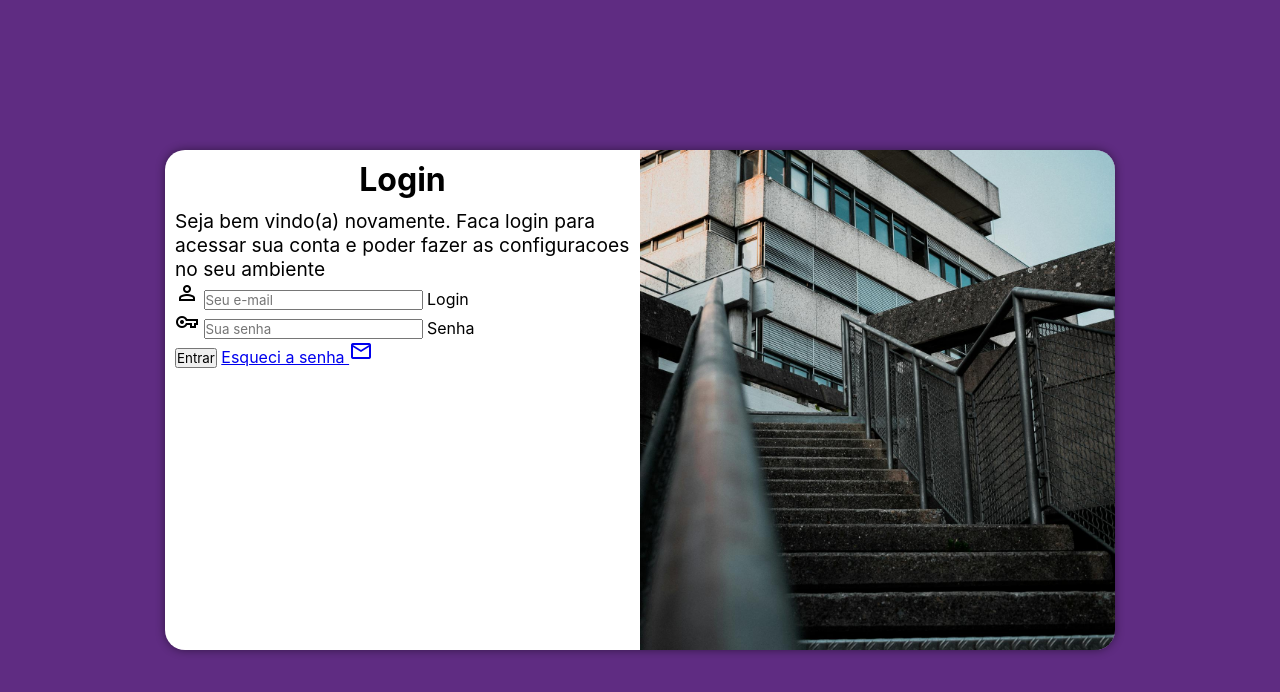
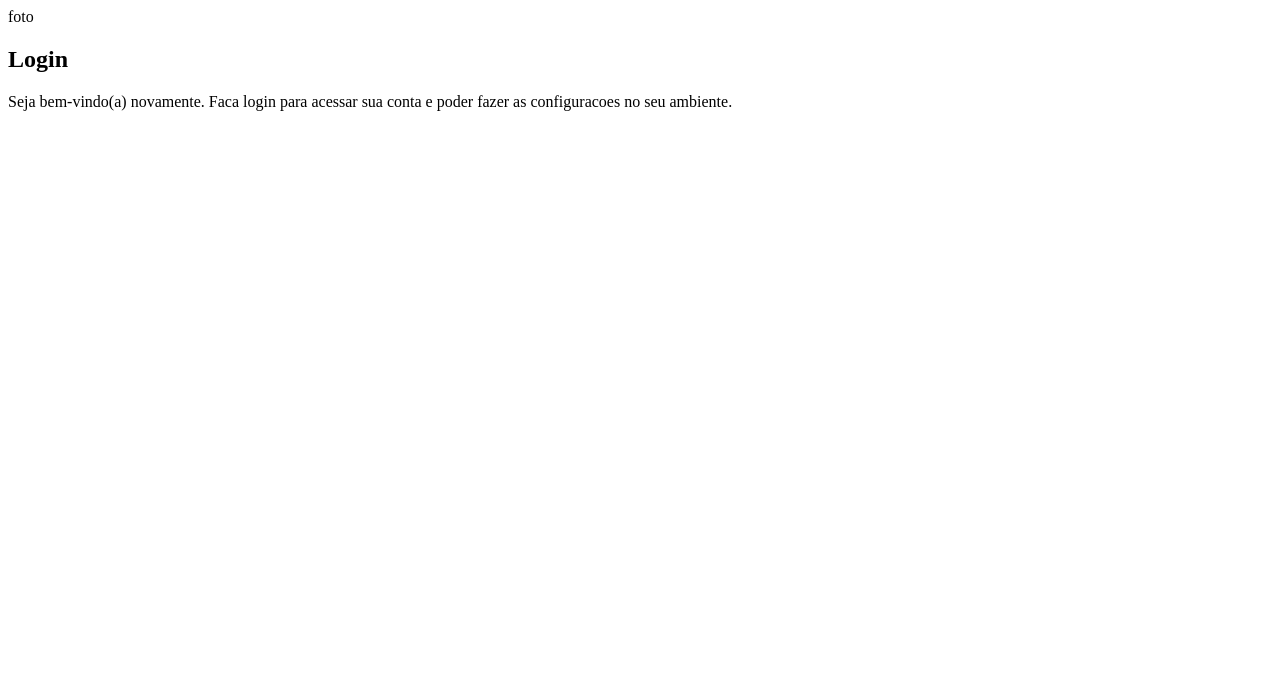
Before and after one commit to Prismount/projeto-login, a plain HTML site: page index.html in a window 1280 px wide. Drawn offline with nearby package versions, Linux system fonts and the light colour scheme.

Commit message:
refazendo estrutura do projeto

```diff
--- a/estilos/media-query.css
+++ /dev/null
@@ -1,45 +0,0 @@
-@charset "UTF-8";
-
-@media screen and (min-width: 768px) and (max-width: 992px){
-
-    section#login {
-        width: 90vw;
-    }
-
-    section#login > div#imagem {
-        float: left;
-        width: 30vw;
-        height: 100%;
-    }
-
-    section#login > div#formulario  {
-        float: right;
-        width: 65%;
-    }
-
-}
-
-@media screen and (min-width: 992px) {
-    section#login {
-        width: 950px;
-    }
-
-    section#login > div#imagem {
-        float: right;
-        width: 50%;
-        height: 100%;
-    }
-
-    section#login > div#formulario  {
-        float: left;
-        width: 50%;
-    }
-
-    div#formulario > h1  {
-        font-size: 2em;
-    }
-
-    div#formulario > p {
-        font-size: 1.2em;
-    }
-}
--- a/estilos/style.css
+++ b/estilos/style.css
@@ -1,76 +1,9 @@
 @charset "UTF-8";
 
-/* paleta de cores
+/*
+    Paleta de cores
 
-    verde: #49a09d
+    Verde: #49a09d
     lilas: #5f2c82
 
 */
-
-* {
-    font-family: -apple-system, BlinkMacSystemFont, 'Segoe UI', Roboto, Oxygen, Ubuntu, Cantarell, 'Open Sans', 'Helvetica Neue', sans-serif;
-    padding: 0px;
-    margin: 0px;
-    box-sizing: border-box;
-}
-
-body, html {
-    background-color: #5f2c82;
-    height: 100vh;
-    width: 100vw;
-}
-
-main {
-    position: relative;
-    height: 100vh;
-    width: 100vw;
-}
-
-section#login {
-    position: absolute;
-    top: 50%;
-    left: 50%;
-    transform: translate(-50%, -50%);
-    overflow: hidden;
-    background-color: white;
-    width: 250px;
-    height: 500px;
-    border-radius: 20px;
-    -webkit-border-radius: 20px;
-    -moz-border-radius: 20px;
-    -ms-border-radius: 20px;
-    -o-border-radius: 20px;
-    -webkit-transform: translate(-50%, -50%);
-    -moz-transform: translate(-50%, -50%);
-    -ms-transform: translate(-50%, -50%);
-    -o-transform: translate(-50%, -50%);
-    box-shadow: 0px 0px 10px rgba(0, 0, 0, 0.466);
-    transition: width .3s, height .3s;
-    -webkit-transition: width .3s, height .3s;
-    -moz-transition: width .3s, height .3s;
-    -ms-transition: width .3s, height .3s;
-    -o-transition: width .3s, height .3s;
-    transition-timing-function: ease;
-}
-
-section#login > div#imagem {
-    display: block;
-    background: #5f2c82 url(../imagens/pexels-nici-gottstein-138431104-11818297\ \(1\).jpg) no-repeat;
-    background-position: left bottom;
-    background-size: cover;
-    height: 200px;
-}
-
-section#login > div#formulario {
-    display: block;
-    padding: 10px;
-}
-
-div#formulario > h1 {
-    text-align: center;
-    margin-bottom: 10px;
-}
-
-div#formulario > p {
-    font-size: 0.8em;
-}
--- a/index.html
+++ b/index.html
@@ -4,37 +4,20 @@
     <meta charset="UTF-8">
     <meta name="viewport" content="width=device-width, initial-scale=1.0">
     <title>login</title>
-    <link href="https://fonts.googleapis.com/css2?family=Material+Symbols+Outlined" rel="stylesheet" />
     <link rel="stylesheet" href="estilos/style.css">
-    <link rel="stylesheet" href="estilos/media-query.css">
 </head>
 <body>
-    <main>
+   <main>
         <section id="login">
             <div id="imagem">
-                <!-- aqui vai a imagem nas css -->>
+                foto
             </div>
             <div id="formulario">
                 <h1>Login</h1>
-                <p>Seja bem vindo(a) novamente. Faca login para acessar sua conta e poder fazer as configuracoes no seu ambiente</p>
-                <form action="login.php" method="post" autocomplete="on">
-                    <div class="campo">
-                        <span class="material-symbols-outlined">person</span>
-                        <input type="email" name="login" id="ilogin" placeholder="Seu e-mail" autocomplete="email" required maxlength="30" >
-                        <label for="ilogin">Login</label>
-                    </div>
-                    <div class="campo">
-                        <span class="material-symbols-outlined">vpn_key</span>
-                        <input type="password" name="senha" id="isenha" placeholder="Sua senha" autocomplete="current-password" required minlength="8" maxlength="20">
-                        <label for="isenha">Senha</label>
-                    </div>
-                    <input type="submit" value="Entrar">
-                    <a href="esqueci.html">
-                        Esqueci a senha <span class="material-symbols-outlined">mail</span>
-                    </a>
-                </form>
+                <p>Seja bem-vindo(a) novamente. Faca login para acessar sua conta e poder fazer as configuracoes no seu ambiente.</p>
+                <form action="login.php" method="post"></form>
             </div>
         </section>
-    </main>
+   </main>
 </body>
 </html>
```
